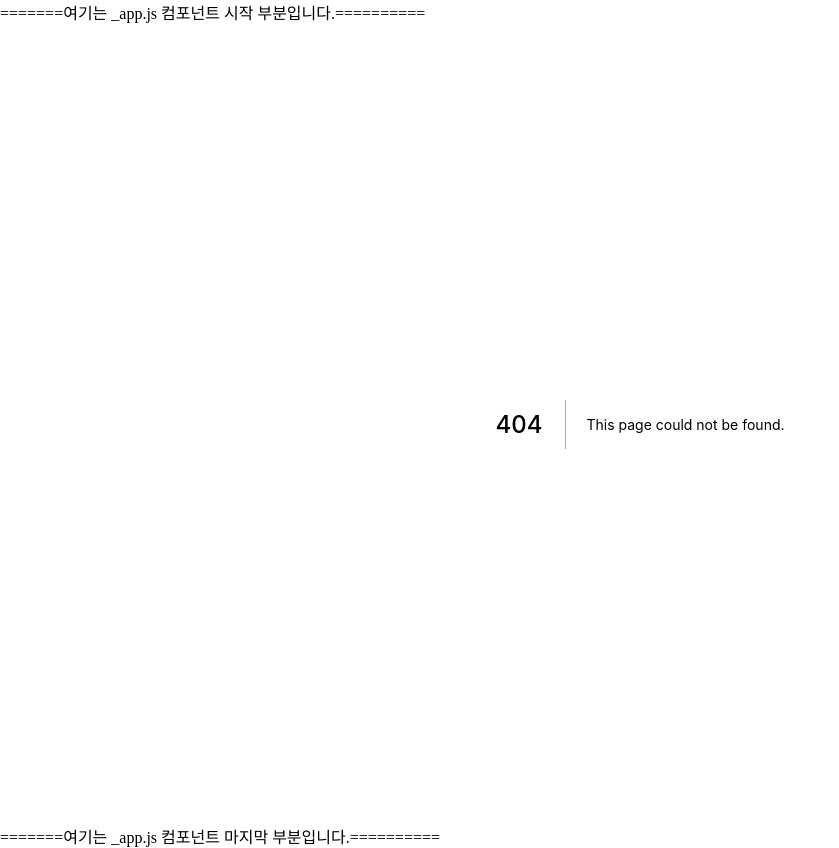
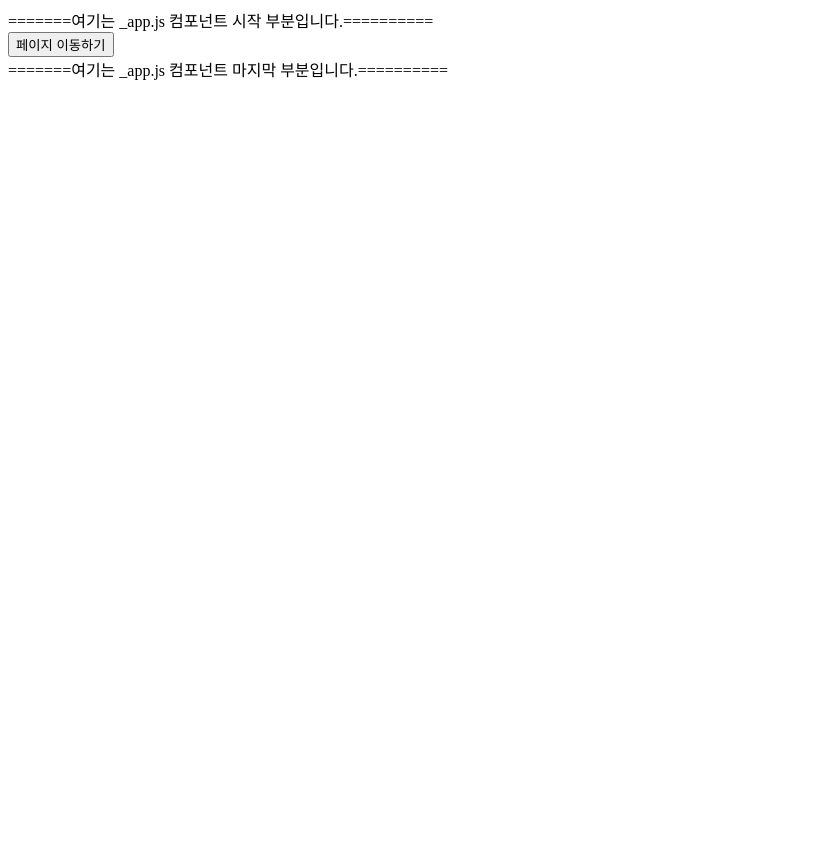
Before and after one commit to kim-jingyu/frontend, a Next.js app: page /section5/05-01-static-routing in a window 1280 px wide. Before the commit this address had no page. Shown: the whole page, without its empty margins (0-839 px from the left). After the commit the page ends 800 px from the top, so only its background shows below. Built offline with nearby package versions, Linux system fonts and the light colour scheme.

Commit message:
feat(class): static-routing 페이지 이동

```diff
--- /dev/null
+++ b/pages/section5/05-01-static-routing/index.js
@@ -0,0 +1,11 @@
+import { useRouter } from "next/router"
+
+export default function StaticRoutingPage(){
+    const router = useRouter()
+
+    const onClickMove = () => {
+        router.push("/section5/05-02-static-routing-moved")
+    }
+
+    return <button onClick={onClickMove}>페이지 이동하기</button>
+}
--- /dev/null
+++ b/pages/section5/05-02-static-routing-moved/index.js
@@ -0,0 +1,4 @@
+export default function StaticRoutingMovedPage() {
+
+    return <div>페이지 이동이 완료되었습니다.</div>
+}
```
